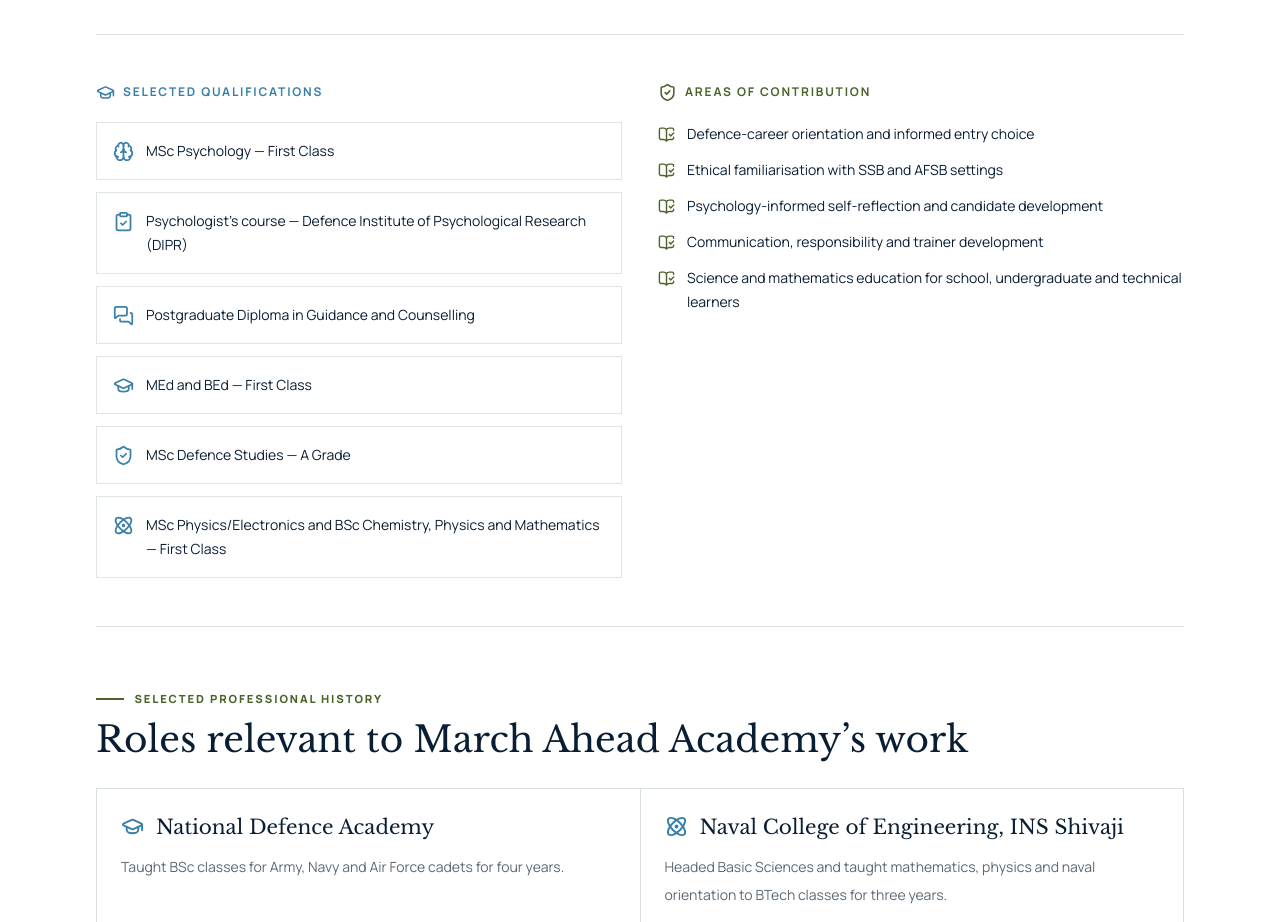
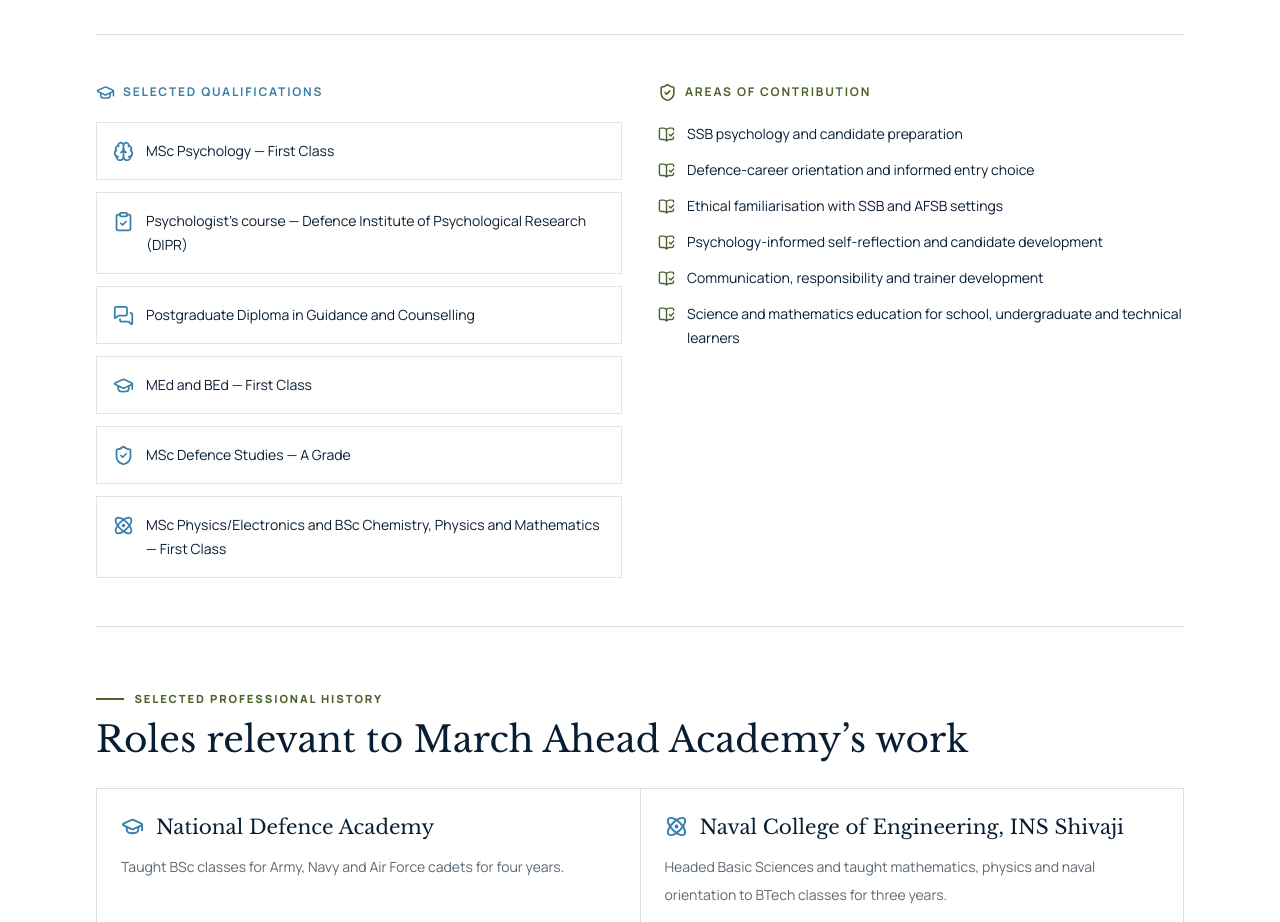
Before and after one commit to 247vks/MarchAheadAcademy, a Next.js app: page /authors/cdr-sulakshan-kumar-sharma in a window 1280 px wide. Shown: the part 1240-2162 px from the top of the page. Built offline with nearby package versions, Linux system fonts and the light colour scheme; no server answers.

Commit message:
Highlight SSB psychology in expert contributions

```diff
--- a/app/authors/cdr-sulakshan-kumar-sharma/page.tsx
+++ b/app/authors/cdr-sulakshan-kumar-sharma/page.tsx
@@ -219,6 +219,7 @@
               </div>
               <ul className="mt-5 grid gap-3 text-sm leading-6">
                 {[
+                  'SSB psychology and candidate preparation',
                   'Defence-career orientation and informed entry choice',
                   'Ethical familiarisation with SSB and AFSB settings',
                   'Psychology-informed self-reflection and candidate development',
```
